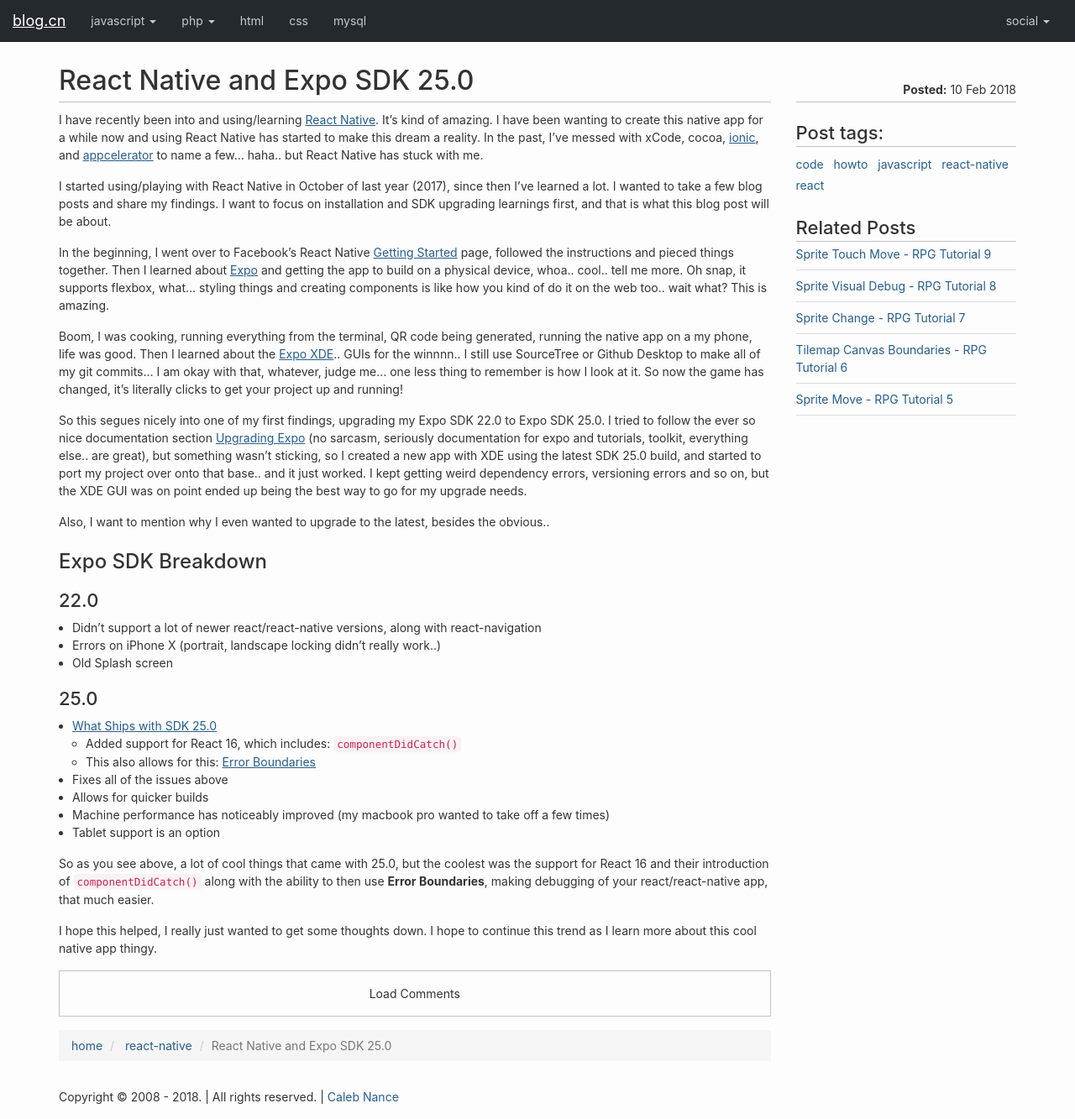
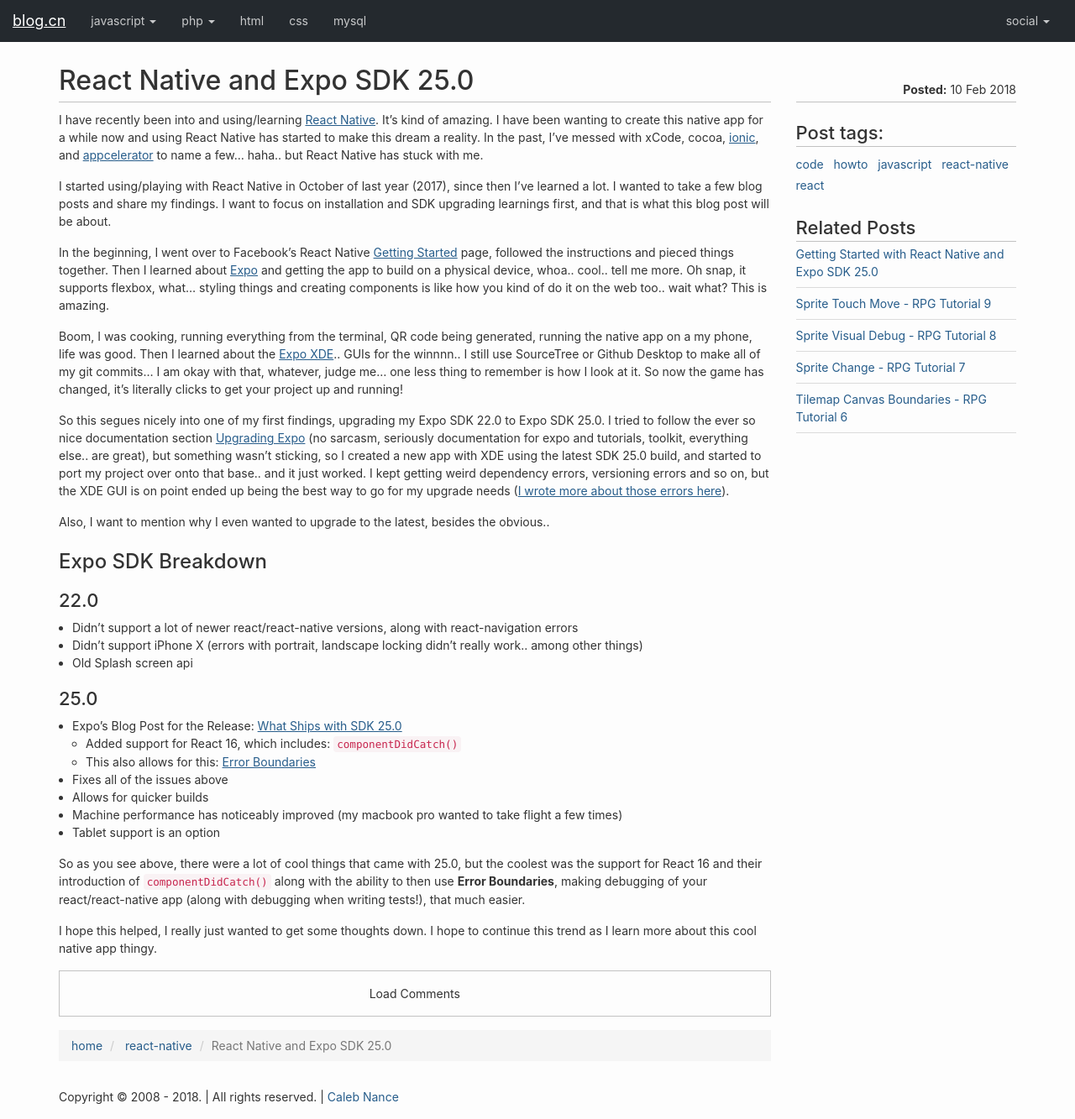
Before and after one commit to calebnance/jekyll_blog-calebnance, a Jekyll site: the page built from _posts/react-native/2018-02-10-react-native-expo-sdk-25.markdown, in a window 1280 px wide. Shown: the whole page at 84% size. Built offline with Jekyll 4.4.1, drawn with Linux system fonts in a browser that asks for light colours.

Commit message:
added new react native blog post along with assets to support it

```diff
--- a/_posts/react-native/2018-02-10-react-native-expo-sdk-25.markdown
+++ b/_posts/react-native/2018-02-10-react-native-expo-sdk-25.markdown
@@ -15,26 +15,26 @@
 
 Boom, I was cooking, running everything from the terminal, QR code being generated, running the native app on a my phone, life was good. Then I learned about the [Expo XDE](https://expo.io/tools#xde).. GUIs for the winnnn.. I still use SourceTree or Github Desktop to make all of my git commits... I am okay with that, whatever, judge me... one less thing to remember is how I look at it. So now the game has changed, it's literally clicks to get your project up and running!
 
-So this segues nicely into one of my first findings, upgrading my Expo SDK 22.0 to Expo SDK 25.0. I tried to follow the ever so nice documentation section [Upgrading Expo](https://docs.expo.io/versions/latest/guides/upgrading-expo.html) (no sarcasm, seriously documentation for expo and tutorials, toolkit, everything else.. are great), but something wasn't sticking, so I created a new app with XDE using the latest SDK 25.0 build, and started to port my project over onto that base.. and it just worked. I kept getting weird dependency errors, versioning errors and so on, but the XDE GUI was on point ended up being the best way to go for my upgrade needs.
+So this segues nicely into one of my first findings, upgrading my Expo SDK 22.0 to Expo SDK 25.0. I tried to follow the ever so nice documentation section [Upgrading Expo](https://docs.expo.io/versions/latest/guides/upgrading-expo.html) (no sarcasm, seriously documentation for expo and tutorials, toolkit, everything else.. are great), but something wasn't sticking, so I created a new app with XDE using the latest SDK 25.0 build, and started to port my project over onto that base.. and it just worked. I kept getting weird dependency errors, versioning errors and so on, but the XDE GUI is on point ended up being the best way to go for my upgrade needs (<a href="{{ "/react-native/getting-started-with-react-native-expo-sdk-25.html" | relative_url }}">I wrote more about those errors here</a>).
 
 Also, I want to mention why I even wanted to upgrade to the latest, besides the obvious..
 
 ## Expo SDK Breakdown
 
 ### 22.0
-* Didn't support a lot of newer react/react-native versions, along with react-navigation
-* Errors on iPhone X (portrait, landscape locking didn't really work..)
-* Old Splash screen
+* Didn't support a lot of newer react/react-native versions, along with react-navigation errors
+* Didn't support iPhone X (errors with portrait, landscape locking didn't really work.. among other things)
+* Old Splash screen api
 
 ### 25.0
-* [What Ships with SDK 25.0](https://blog.expo.io/expo-sdk-v25-0-0-is-now-available-714d10a8c3f7)
+* Expo's Blog Post for the Release: [What Ships with SDK 25.0](https://blog.expo.io/expo-sdk-v25-0-0-is-now-available-714d10a8c3f7)
     * Added support for React 16, which includes: `componentDidCatch()`
     * This also allows for this: [Error Boundaries](https://reactjs.org/docs/error-boundaries.html)
 * Fixes all of the issues above
 * Allows for quicker builds
-* Machine performance has noticeably improved (my macbook pro wanted to take off a few times)
+* Machine performance has noticeably improved (my macbook pro wanted to take flight a few times)
 * Tablet support is an option
 
-So as you see above, a lot of cool things that came with 25.0, but the coolest was the support for React 16 and their introduction of `componentDidCatch()` along with the ability to then use **Error Boundaries**, making debugging of your react/react-native app, that much easier.
+So as you see above, there were a lot of cool things that came with 25.0, but the coolest was the support for React 16 and their introduction of `componentDidCatch()` along with the ability to then use **Error Boundaries**, making debugging of your react/react-native app (along with debugging when writing tests!), that much easier.
 
 I hope this helped, I really just wanted to get some thoughts down. I hope to continue this trend as I learn more about this cool native app thingy.
```
Also changed, not shown: _posts/react-native/2018-02-16-getting-started-with-react-native-expo-sdk-25.markdown (added, +39 -0 lines), assets/img/react-native/xde-my-first-app-create-screen.png (added), assets/img/react-native/xde-my-first-app-devices-dropdown.png (added), assets/img/react-native/xde-my-first-app-project-options-dropdown.png (added), assets/img/react-native/xde-my-first-app-running-screen.png (added).
